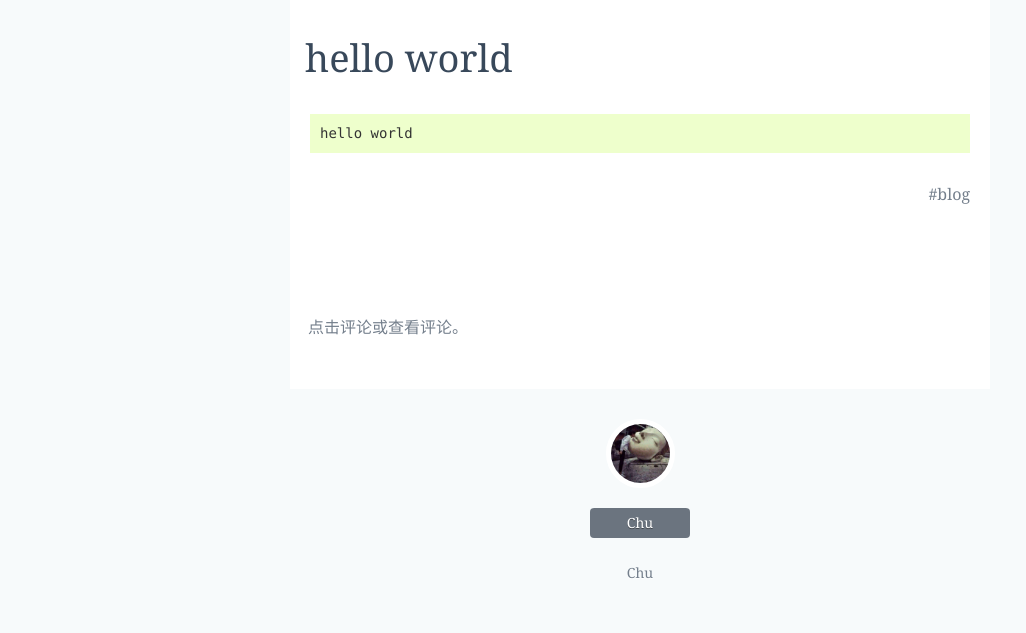
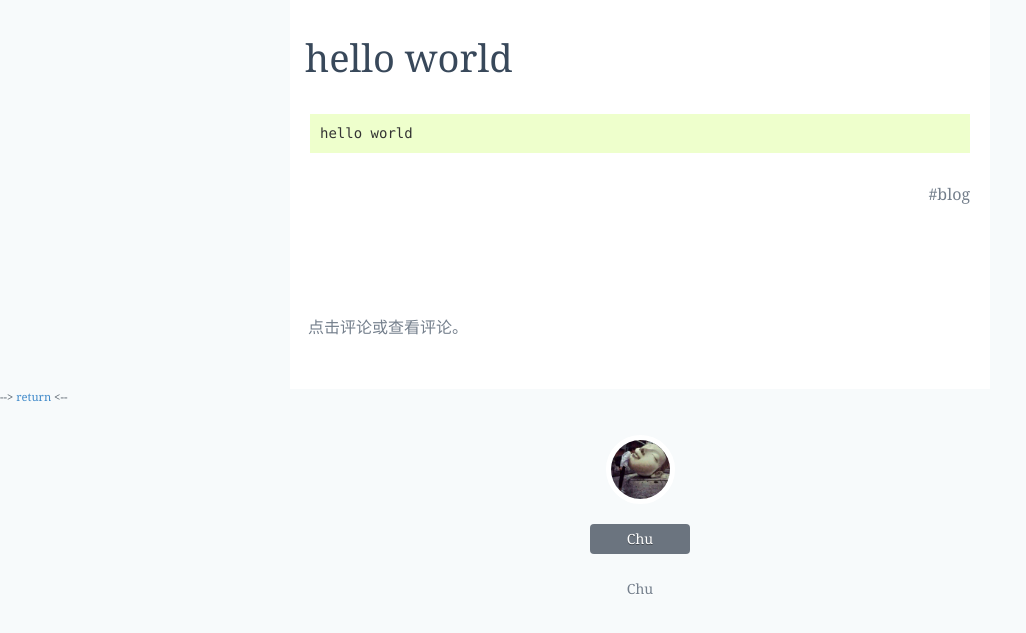
Before and after one commit to bqkc/bqkc.github.io, a Jekyll site: the page built from _posts/blog/2016/2016-09-19-hello-world.md, in a window 1280 px wide. Shown: the top 633 px of the page, without its empty margins (0-1026 px from the left). Built offline with Jekyll 4.4.1, drawn with Linux system fonts in a browser that asks for light colours.

Commit message:
Update post.html

```diff
--- a/_layouts/post.html
+++ b/_layouts/post.html
@@ -95,6 +95,10 @@
 
 </div>
 
+<div>
+  --&gt; <a href="/archive">return</a> &lt;--
+</div>
+
 {% include footer.html %}
 
 <!--
```
